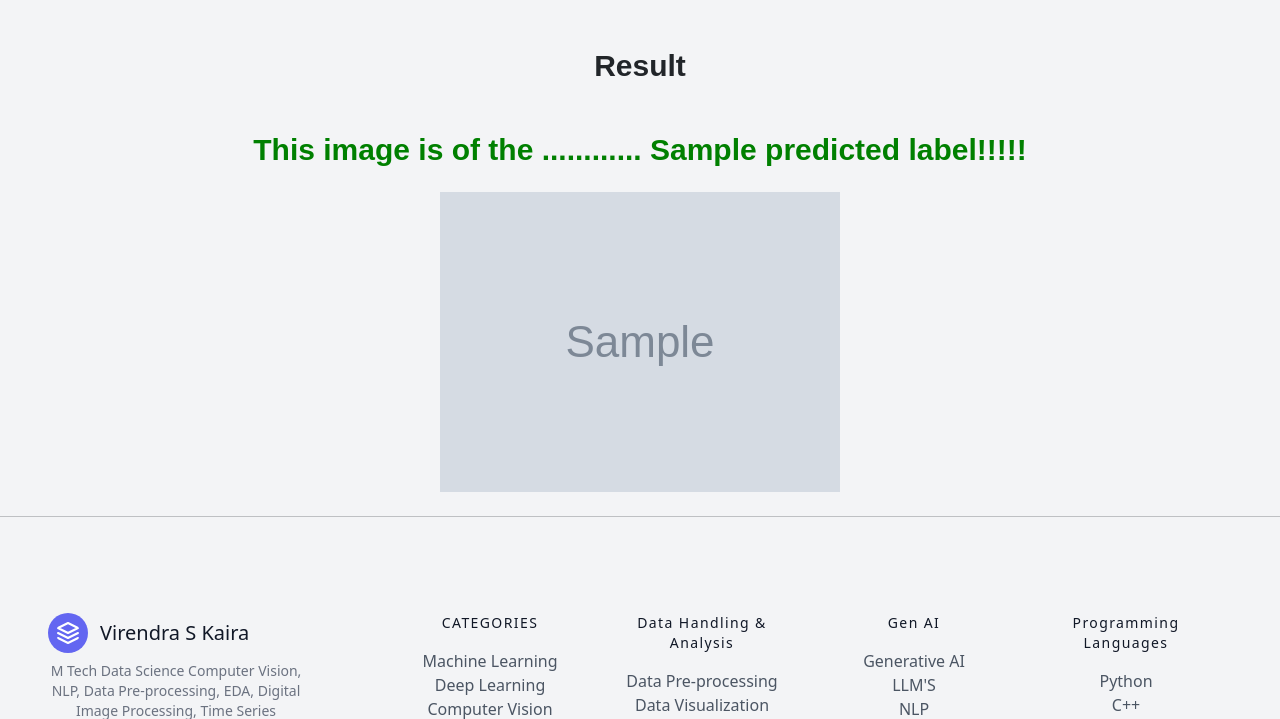
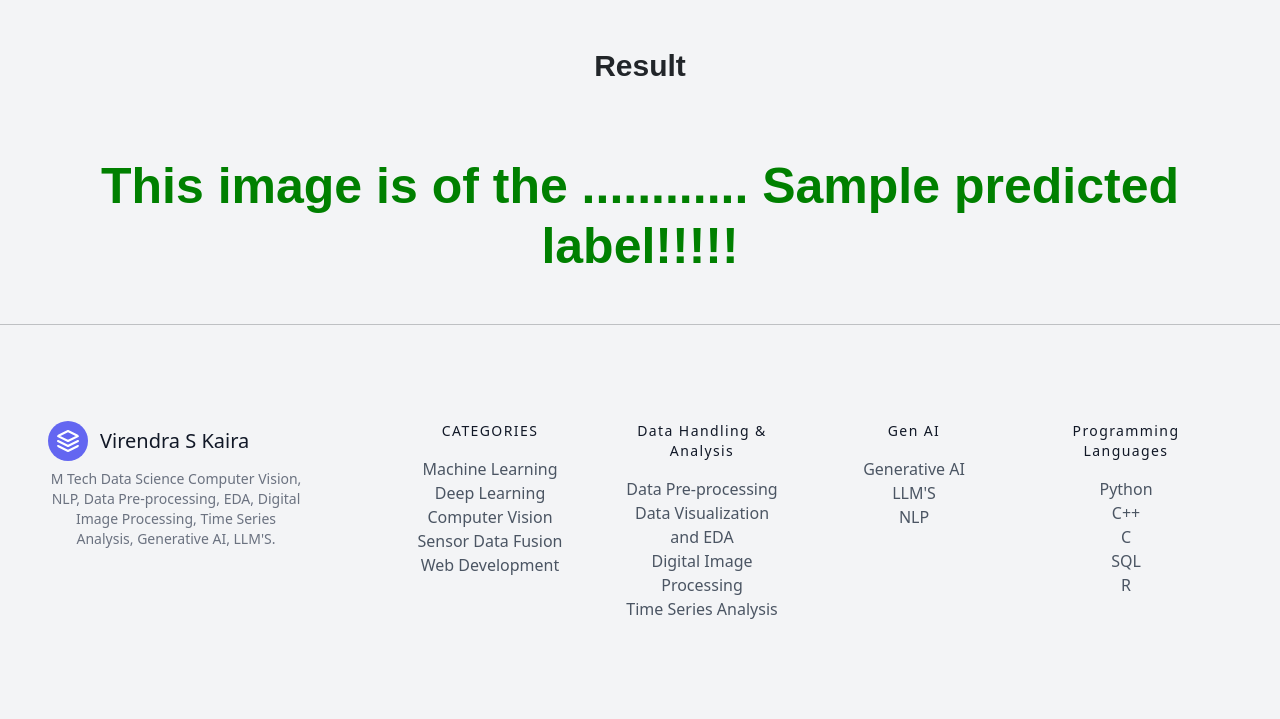
Before and after one commit to Virendra513/webDjango_DL_ML, a Django app: template templates/result.html in a window 1280 px wide. Shown: the part 72-791 px from the top of the page. Run offline with Django 4.2, Linux system fonts and the light colour scheme; the template is opened without the code that fills it: most values are stand-ins (such as "Sample title", 1, 10 or a date in 2020); grey boxes marked "Sample" are stand-in pictures; parts of the project's set-up code (start-up, migrations or seed data) failed here and were passed over; some libraries are stand-ins or nearby versions.

Commit message:
Update result.html

```diff
--- a/templates/result.html
+++ b/templates/result.html
@@ -11,11 +11,12 @@
 <h1 style="text-align: center;font-size: 30px; font-family: Arial, sans-serif;"> <strong> Result</strong>  </h1>
 <br>
 <br>
-    <h2 style="text-align: center;font-size: 30px; font-family: Arial, sans-serif;"><strong><font color="green">This image is of the ............ {{predictedLabel}}!!!!!</font></strong></h2>
+<br>
+    <h2 style="text-align: center;font-size: 50px; font-family: Arial, sans-serif;"><strong><font color="green">This image is of the ............ {{predictedLabel}}!!!!!</font></strong></h2>
             {% comment %} <h2>This Image is of the {{predictedLabel}}.....</h2> {% endcomment %}
              <br>
             <div style="display: flex; justify-content: center;">
-                <img src="{{ filePathName }}" alt="Image Preview" style="max-width: 100%; height: auto;">
+                {% comment %}<img src="{{ filePathName }}" alt="Image Preview" style="max-width: 100%; height: auto;">{% endcomment %}
             </div>
     <br>
 
```
